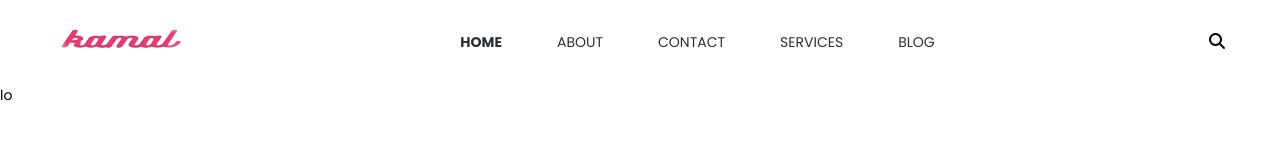
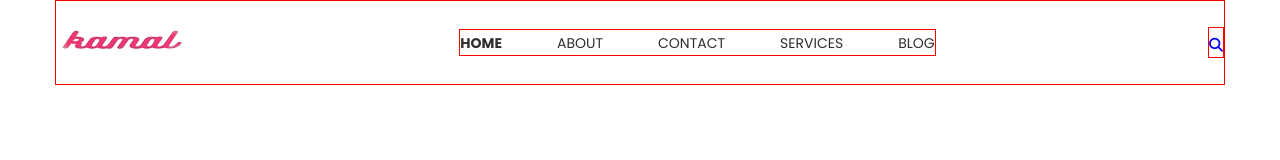
Before and after one commit to kamalud/loyer_portfolio, a website: page index.html in a window 1280 px wide. Drawn offline with Linux system fonts and the light colour scheme; files whose address does not match are found by name.

Commit message:
midiaquery setup

```diff
--- a/assets/scss/layouts/_header.scss
+++ b/assets/scss/layouts/_header.scss
@@ -9,10 +9,19 @@ header{
         width: 131px;
      }
      .nav{
-
+       border: var(--border);
      }
      .search{
-        font-size: 18px;
+        border: var(--border);
+        a{
+         padding-top: 5px;
+        }
+     }
+     @include custome_media(0px,991.9px){
+      .nav,
+      .search{
+         display: none;
+      }
      }
    }
 }
--- a/assets/scss/layouts/container.scss
+++ b/assets/scss/layouts/container.scss
@@ -1,6 +1,7 @@
 .container{
   width: 1400px;
   margin: auto;
+  border: var(--border);
 
   @include xs(){
     width: calc(100% - 30px);
--- a/assets/scss/mixins/_mediaSceen.scss
+++ b/assets/scss/mixins/_mediaSceen.scss
@@ -32,3 +32,9 @@
         @content();
     }
 }
+
+@mixin custome_media($min,$max){
+    @media (min-width:$min) and (max-width:$max) {
+        @content();
+    }
+}
--- a/index.html
+++ b/index.html
@@ -27,15 +27,12 @@
                         <li><a href="javascript:void">Blog</a></li>
                     </ul>
                 </nav>
-                <div class="serch">
-                    <i class="fa-solid fa-magnifying-glass"></i>
+                <div class="search">
+                    <a href="#" onclick="event.preventDefault()"><i class="fa-solid fa-magnifying-glass"></i></a>
                 </div>
             </div>
         </div>
     </header>
-    <section>
-        <div><p>lo</p></div>
-    </section>
 </body>
 
 </html>
--- a/package.json
+++ b/package.json
@@ -6,7 +6,7 @@
   "scripts": {
     "test": "echo \"Error: no test specified\" && exit 1",
     "scss": "npx sass assets/scss/app.scss assets/css/app.css -w",
-    "postcss": "npx postcss assets/css/app.css -o assets/css/app.css -w"
+    "postcss": "npx postcss assets/css/app.css -O assets/css/app.css -w"
   },
   "keywords": [],
   "author": "",
```
Also changed, not shown: assets/css/app.css, 1 other file.
